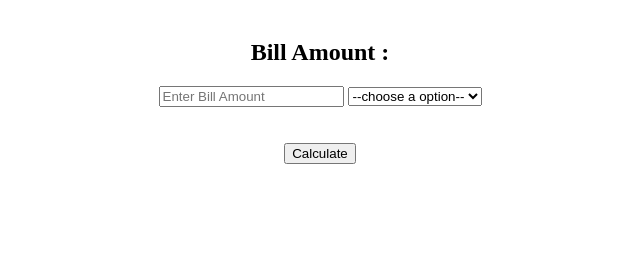
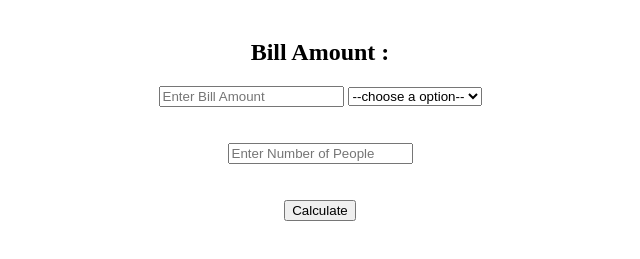
Before and after one commit to aman017/Tip-calculat, a website: page index.html in a window 1280 px wide. Shown: the part 79-338 px from the top of the page, without its empty margins (320-960 px from the left). Drawn offline with Linux system fonts and the light colour scheme.

Commit message:
Update index.html

```diff
--- a/index.html
+++ b/index.html
@@ -18,14 +18,17 @@
                 Bill Amount :
             </h2><input type="number" id="rs" placeholder="Enter Bill Amount">
             <!-- <br> -->
-            <select id ="per"name="Select the options">
+            <select id="per" name="Select the options">
                 <option value="0" disabled selected>--choose a option--</option>
                 <option value="2">Ok- 2%</option>
                 <option value="5">Good- 5%</option>
                 <option value="10">VeryGood- 10%</option>
             </select>
             <br><br><br>
+            </h2><input type="number" id="persons" placeholder="Enter Number of People">
+            <br><br><br>
             <button onclick=calculate()>Calculate</button>
+            <br><br><br>
             <div id="show">
 
             </div>
```
